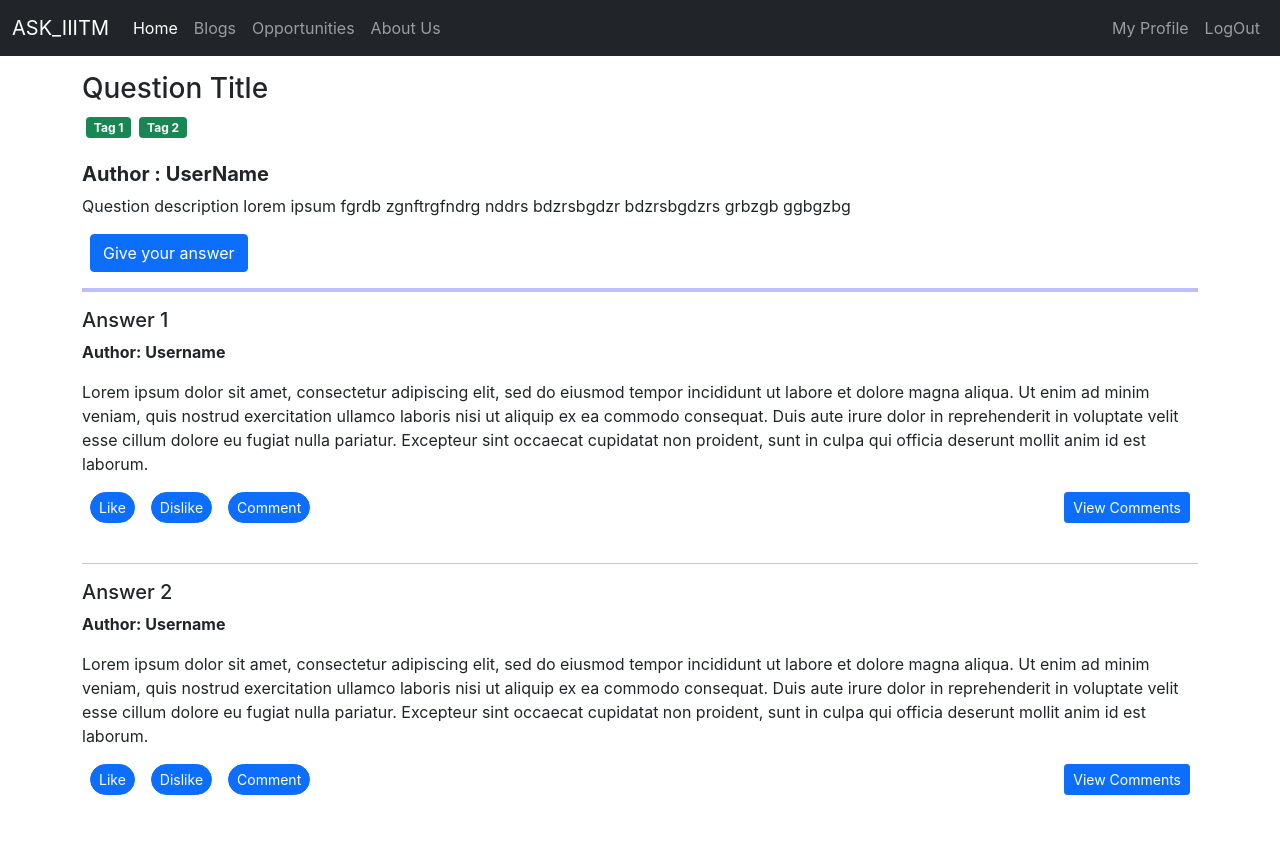
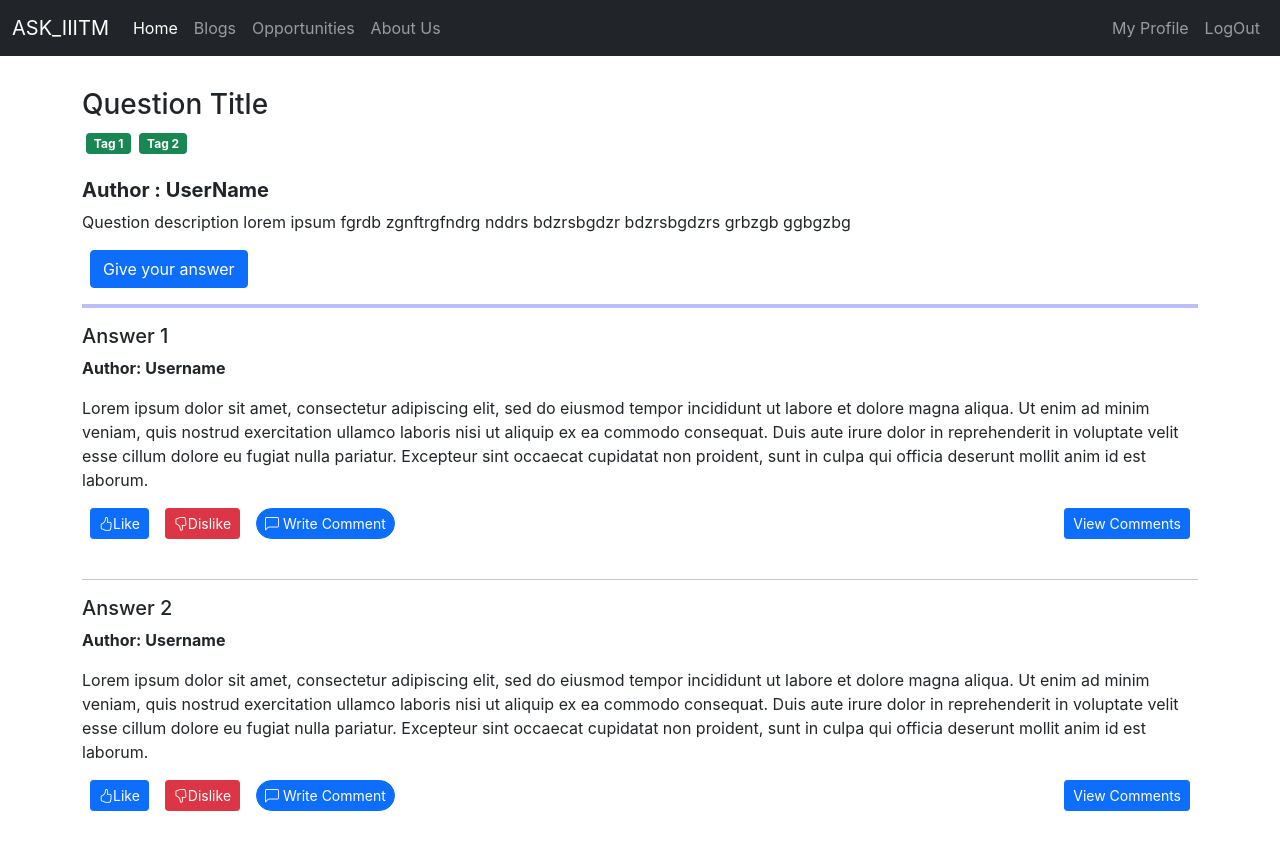
Before and after one commit to Sarthakjain211001/ASK_IIITM-frontend, a React (Create React App) app: page /question in a window 1280 px wide. Built offline with nearby package versions, Linux system fonts and the light colour scheme.

Commit message:
Enhanced the styling

```diff
--- a/public/index.html
+++ b/public/index.html
@@ -10,13 +10,13 @@
       content="Web site created using create-react-app"
     />
     <link href="https://cdn.jsdelivr.net/npm/bootstrap@5.1.3/dist/css/bootstrap.min.css" rel="stylesheet" integrity="sha384-1BmE4kWBq78iYhFldvKuhfTAU6auU8tT94WrHftjDbrCEXSU1oBoqyl2QvZ6jIW3" crossorigin="anonymous">
+    <link rel="stylesheet" href="https://cdn.jsdelivr.net/npm/bootstrap-icons@1.7.0/font/bootstrap-icons.css">
     <link rel="apple-touch-icon" href="%PUBLIC_URL%/logo192.png" />
     <!--
       manifest.json provides metadata used when your web app is installed on a
       user's mobile device or desktop. See https://developers.google.com/web/fundamentals/web-app-manifest/
     -->
     <link rel="manifest" href="%PUBLIC_URL%/manifest.json" />
-
     <!--
       Notice the use of %PUBLIC_URL% in the tags above.
       It will be replaced with the URL of the `public` folder during the build.
--- a/src/Components/Comments_for_an_answer.js
+++ b/src/Components/Comments_for_an_answer.js
@@ -1,6 +1,5 @@
 import React from 'react'
 import { Link } from 'react-router-dom'
-
 export default function Comments_for_an_answer() {
     return (
         <div>
--- a/src/Components/GiveAnswer.js
+++ b/src/Components/GiveAnswer.js
@@ -7,6 +7,13 @@ export default function GiveAnswer() {
   <label for="yourAnswer" class="form-label"><h4>Write your answer here :</h4></label>
   <hr/>
   <textarea class="form-control my-5" id="yourAnswer" rows="10"></textarea>
+  <form>
+  <div class="form-group">
+    <label for="exampleFormControlFile1" style={{"":""}}><b>Attach File :</b></label><br/><br/>
+    <input type="file" class="form-control-file" id="exampleFormControlFile1"/>
+  </div>
+</form>
+<br/>
   <button type="button" class="btn btn-primary mx-2">Post the answer</button>
 </div>
         </div>
--- a/src/Components/Opportunities.js
+++ b/src/Components/Opportunities.js
@@ -1,10 +1,12 @@
 import React from 'react'
+import { Link } from 'react-router-dom'
+/*import './OppStyle.css'*/
 
 
 export default function Opportunities() {
     return (
         <div>
-            <h3 className="mx-4 my-3">Opportunities</h3>
+            <h3 className="mx-4 OppPageHeading">Opportunities</h3>
             <div className="container">
             <div className="row">
                 <div className="col-8 ViewOppBlock">
@@ -43,7 +45,7 @@ export default function Opportunities() {
                     <div>
                     <h5 className="PostOppHeading" >Write your Opportunity here:</h5>
 
-                  <textarea className="form-control mx-5 my-2 Opptextarea" id="postOpp" rows="15"></textarea>
+                  <textarea className="form-control my-2 Opptextarea" id="postOpp" rows="15"></textarea>
                 <button type="button" className="btn btn-primary mx-5 my-2">Post the Opportunity</button>
 
 
--- a/src/Components/Qna.js
+++ b/src/Components/Qna.js
@@ -5,7 +5,7 @@ export default function Qna() {
     return (
         <>
         <div>
-            <h3 className="my-3 mx-4">Q&A Section</h3>
+            <h3 className="mx-4" style={{"marginTop":"2rem", "marginBottom":"-1rem"}}>Q&A Section</h3>
         </div>
 
 
@@ -13,7 +13,7 @@ export default function Qna() {
                 <div className="accordion-item">
                     <h2 className="accordion-header" id="headingOne">
                         <button className="accordion-button collapsed" type="button" data-bs-toggle="collapse" data-bs-target="#collapseOne" aria-expanded="true" aria-controls="collapseOne">
-
+                        {/* <button className="mx-2"><img src="upvote.png" width="20" height="20"></img></button> */}
                  <span>   <h4 style={{"display" : "inline"}}><b> Question title </b></h4>
                         <p  className="mx-1 badge  bg-success">Tag 1</p>
                         <p className="mx-1 badge  bg-success">Tag 2</p>
--- a/src/Components/Question_page.js
+++ b/src/Components/Question_page.js
@@ -1,16 +1,21 @@
 import React from 'react'
+import Write_a_comment from './Write_a_comment'
+import Comments_for_an_answer from './Comments_for_an_answer'
 import { Link } from 'react-router-dom'
 
 export default function Question_page(props) {
 
     let btnHandler=()=>{
-      window.open("/giveAnswer", '_blank')
-     }
+        window.open("/giveAnswer", '_blank')
+       }
+    // letCommentbtnHandler=()=>{
+    //     Link to="/question/postComment"
+    // }
 
     return (
         <div className="container mx-8 my-3">
             <div>
-                <h3>Question Title</h3>
+                <h3 style={{"marginTop":"2rem"}}>Question Title</h3>
                 <div>
                     <span className="mx-1  badge  bg-success">Tag 1</span>
                     <span className="mx-1  badge  bg-success">Tag 2</span>
@@ -27,30 +32,30 @@ export default function Question_page(props) {
                 <p><b>Author: Username</b></p>
                 <p>Lorem ipsum dolor sit amet, consectetur adipiscing elit, sed do eiusmod tempor incididunt ut labore et dolore magna aliqua. Ut enim ad minim veniam, quis nostrud exercitation ullamco laboris nisi ut aliquip ex ea commodo consequat. Duis aute irure dolor in reprehenderit in voluptate velit esse cillum dolore eu fugiat nulla pariatur. Excepteur sint occaecat cupidatat non proident, sunt in culpa qui officia deserunt mollit anim id est laborum.</p>
 
-                <button type="button" class="btn btn-sm btn-primary mx-2" style={{ "border-radius": "20px" }}>Like</button>
-                <button type="button" class="btn btn-sm btn-primary mx-2" style={{ "border-radius": "20px" }}>Dislike</button>
-                <Link to="/question/postComment"><button onClick="" type="button" class="btn btn-sm btn-primary mx-2" style={{ "border-radius": "20px" }}>Comment</button></Link>
+                <button type="button" class="btn btn-sm btn-primary mx-2"><i class="bi bi-hand-thumbs-up"></i>Like</button>
+                <button type="button" class="btn btn-sm btn-danger mx-2"><i class="bi bi-hand-thumbs-down"></i>Dislike</button>
+                <Link to="/question/postComment"><button onClick="" type="button" class="btn btn-sm btn-primary mx-2" style={{ "border-radius": "20px" }}><i class="bi bi-chat-left"></i> Write Comment</button></Link>
                 <Link to="/question/viewComments"><button type="button" class="btn btn-sm btn-primary mx-2 viewComments" >View Comments</button></Link>
             </div>
-
+            {/*<Write_a_comment/>*/}
             <div>{props.postComment}</div>
+            {/*Include <Comments_for_an_answer/> here*/}
             <div>{props.viewComments}</div>
-
             <br />
             <hr />
             <div>
                 <h5>Answer 2</h5>
                 <p><b>Author: Username</b></p>
                 <p>Lorem ipsum dolor sit amet, consectetur adipiscing elit, sed do eiusmod tempor incididunt ut labore et dolore magna aliqua. Ut enim ad minim veniam, quis nostrud exercitation ullamco laboris nisi ut aliquip ex ea commodo consequat. Duis aute irure dolor in reprehenderit in voluptate velit esse cillum dolore eu fugiat nulla pariatur. Excepteur sint occaecat cupidatat non proident, sunt in culpa qui officia deserunt mollit anim id est laborum.</p>
-                <button type="button" class="btn btn-sm btn-primary mx-2" style={{ "border-radius": "20px" }}>Like</button>
-                <button type="button" class="btn btn-sm btn-primary mx-2" style={{ "border-radius": "20px" }}>Dislike</button>
-                <Link to="/question/postComment"><button type="button" class="btn btn-sm btn-primary mx-2" style={{ "border-radius": "20px" }}>Comment</button></Link>
+                <button type="button" class="btn btn-sm btn-primary mx-2"><i class="bi bi-hand-thumbs-up"></i>Like</button>
+                <button type="button" class="btn btn-sm btn-danger mx-2"><i class="bi bi-hand-thumbs-down"></i>Dislike</button>
+                <Link to="/question/postComment"><button type="button" class="btn btn-sm btn-primary mx-2" style={{ "border-radius": "20px" }}><i class="bi bi-chat-left"></i> Write Comment</button></Link>
                 <Link to="/question/viewComments"><button type="button" class="btn btn-sm btn-primary mx-2 viewComments" >View Comments</button></Link>
 
             </div>
-
-              <div>{props.postComment}</div>
-
+             {/* <Write_a_comment/> */}
+             <div>{props.postComment}</div>
+             {/* <Comments_for_an_answer/>  */}
              <div>{props.viewComments}</div>
             <br/>
         </div>
--- a/src/index.css
+++ b/src/index.css
@@ -12,8 +12,14 @@ code {
     monospace;
 }
 
+.OppPageHeading{
+  margin-top: 3rem;
+  margin-bottom: -1rem;
+}
 .Opptextarea{
-width: 20rem
+width: 20rem;
+margin-left: 3rem;
+margin-right: 3rem;
 }
 
 .viewComments{
@@ -44,18 +50,23 @@ width: 20rem
   margin-bottom:2rem
   }
 @media only screen and (max-width: 620px) {
+  .OppPageHeading{
+    margin-top: 2rem;
+    margin-bottom: 1rem;
+  }
   .PostOpportunity, .OppCard {
      width: 100%;
    }
    .Opptextarea{
-     width: 13rem;
+     width: 19rem;
      margin-left: 1rem;
    }
    .PostOppHeading{
-    margin-left: 0rem;
+    margin-left: 1rem;
    }
    .ViewOppBlock{
      width: -webkit-fill-available;
+     margin-top: -2rem;
    }
  }
 
```
Also changed, not shown: src/Components/Navbar.js (+6 -5 lines).
